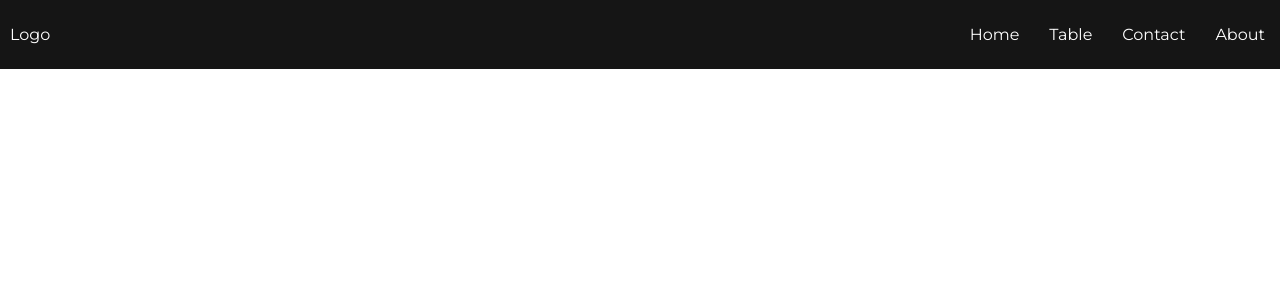
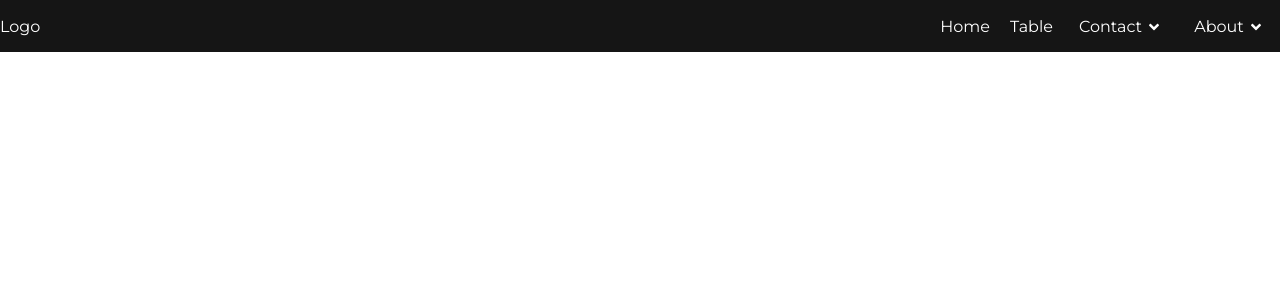
Before and after one commit to rhvsingh/first-react-app, a React (Create React App) app: page /nav in a window 1280 px wide. Shown: the top 300 px of the page. Built offline with nearby package versions, Linux system fonts and the light colour scheme.

Commit message:
Dynamic, Responsive Navigation with Bar

```diff
--- a/src/components/Navigation.jsx
+++ b/src/components/Navigation.jsx
@@ -1,22 +1,187 @@
-import React from 'react'
+import React, { useState, useEffect } from 'react'
 import { Link } from 'react-router-dom'
-import {FaTimes,FaBars} from 'react-icons/fa'
+import { FaTimes, FaBars,FaAngleDown } from 'react-icons/fa'
 
 export default function Navigation() {
-  const clickCheck = 1;
+  const navData = [{
+    link: 'home',
+    name: 'Home',
+    dropDown: ''
+  }, {
+    link: 'table',
+    name: 'Table',
+    dropDown: ''
+  }, {
+    link: 'contact',
+    name: 'Contact',
+    dropDown: {
+      links: [{
+        dropLink: 'phoneNumb',
+        dropName: 'Phone Number'
+      }, {
+        dropLink: 'mobNumb',
+        dropName: 'Mobile Number'
+      }, {
+        dropLink: 'email',
+        dropName: 'Email Address'
+      }]
+    }
+  }, {
+    link: 'about',
+    name: 'About',
+    dropDown: {
+      links: [{
+        dropLink: 'history',
+        dropName: 'History'
+      }, {
+        dropLink: 'origin',
+        dropName: 'Origin'
+      }, {
+        dropLink: 'established',
+        dropName: 'Established'
+      }]
+    }
+  }]
+
+  useEffect(() => {
+
+  })
+
+  const [counter, setCounter] = useState(0)
+  const [idChecker, setIdChecker] = useState(-1)
+  const [clickCheck,setClickCheck] = useState(1)
+
+  const mover = (id) => {
+    console.log(id)
+    if (idChecker === id) {
+      setIdChecker(-1)
+    } else {
+      let dropArray = document.getElementsByClassName('dropdown-menu');
+      for (let i = 0; i < dropArray.length; i++) {
+        dropArray[i].style.display = 'none';
+      }
+      setIdChecker(id)
+    }
+    let dropArray = document.getElementsByClassName('dropdown-menu');
+    for(let i = 0; i < dropArray.length; i++) {
+      if(parseInt(dropArray[i].getAttribute('data-id')) === id) {
+        console.log('Matched',i,id)
+        let dropDown = dropArray[i]
+        let windowWidth = window.innerWidth
+        if (counter === 0 || idChecker !== id) {
+          dropDown.style = "display:block;"
+          setCounter(1)
+        } else {
+          dropDown.style = "display:none;"
+          setCounter(0)
+          return
+        }
+
+        let right = dropDown.getBoundingClientRect().right
+        console.log(windowWidth, right)
+        if (windowWidth > right) {
+          dropDown.style.right = "auto";
+          console.log('Left')
+        } else {
+          dropDown.style.right = "0";
+          console.log('Right')
+        }
+      }
+
+    }
+    /* let dropDown = document.getElementsByClassName('dropdown-menu')[id]
+    let windowWidth = window.innerWidth
+    if (counter === 0 || idChecker !== id) {
+      dropDown.style = "display:block;"
+      setCounter(1)
+    } else {
+      dropDown.style = "display:none;"
+      setCounter(0)
+      return
+    }
+
+    let right = dropDown.getBoundingClientRect().right
+    console.log(windowWidth, right)
+    if (windowWidth > right) {
+      dropDown.style.right = "auto";
+      console.log('Left')
+    } else {
+      dropDown.style.right = "0";
+      console.log('Right')
+    } */
+  }
+
+  const navToggler = () => {
+    if(clickCheck === 1) {
+      setClickCheck(0)
+      document.getElementsByTagName('nav')[0].style.display = 'block'
+    } else {
+      setClickCheck(1)
+      document.getElementsByTagName('nav')[0].style.display = 'none'
+    }
+  }
+
+  const [viewWidth,setViewWidth] = useState(window.innerWidth)
+
+  useEffect(()=>{
+    window.addEventListener("resize", () => setViewWidth(window.innerWidth));
+    setViewWidth(window.innerWidth)
+  },[])
+
+  useEffect(()=>{
+    console.log(viewWidth)
+    if(viewWidth > 500) {
+      document.getElementsByTagName('nav')[0].style.display = 'block'
+      setClickCheck(0)
+    } else {
+      document.getElementsByTagName('nav')[0].style.display = 'none'
+      setClickCheck(1)
+    }
+  },[viewWidth])
+
   return (
     <header className='d-flex justify-between align-items-center'>
-      <div style={{marginLeft: '10px'}}>Logo</div>
+      <div className='logo'>Logo</div>
+      <div className='menu-toggler' onClick={()=>navToggler()} >{clickCheck ? <FaBars /> : <FaTimes />}</div>
       <nav>
-        <span style={{display: 'none'}}>{clickCheck ? <FaBars />: <FaTimes />}</span>
         <span></span>
         <ul>
-          <li><Link to='/'>Home</Link></li>
+          {
+            navData.map((data, index) => {
+              return (data.dropDown === '' ? <li><Link to={'/' + data.link}>{data.name}</Link></li> :
+                (<li key={index}>
+                  <button onClick={() => mover(index)}>{data.name} <FaAngleDown className='dropDown-arrow' /></button>
+                  <ul className='dropdown-menu' data-id={index}>
+                    {data.dropDown.links.map((dropData) => {
+                      //console.log(dropData.dropLink, dropData.dropName)
+                      return (<li>{dropData.dropName}</li>)
+                    }
+                    )}
+                  </ul>
+                </li>)
+              )
+            })}
+          {/* <li><Link to='/'>Home</Link></li>
           <li><Link to='/table'>Table</Link></li>
-          <li><a href='/#'>Contact</a></li>
-          <li><a href="/#">About</a></li>
+          <li>
+            <button  onClick={()=>mover(0)}>Contact</button>
+            <ul className='dropdown-menu'>
+              <li>Address</li>
+              <li>Phone</li>
+              <li>E-Mail</li>
+            </ul>
+          </li>
+          <li>
+            <button onClick={()=>mover(1)}>About</button>
+            <ul className='dropdown-menu'>
+              <li>Address</li>
+              <li>Phone</li>
+              <li>E-Mail</li>
+            </ul>
+          </li> */}
         </ul>
       </nav>
+
     </header>
   )
 }
--- a/src/components/Table.jsx
+++ b/src/components/Table.jsx
@@ -35,7 +35,7 @@ export default function Table() {
         linkedIn: 'sau'
     }, {
         id: 3,
-        name: 'Krishna Yadav',
+        name: 'Raja Harsh Vardhan Singh',
         age: 22,
         year: 3,
         branch: 'Civil',
--- a/src/style.css
+++ b/src/style.css
@@ -187,18 +187,122 @@ header {
     color: #fff;
 }
 
-header nav ul li {
-    display: inline-block;
-    padding: 15px 10px;
-    margin: 10px 5px
+header .logo {
+    user-select: none;
+    margin-left: '10px'
 }
 
-nav ul li a {
+header nav {
+    --padding-block: 0.94rem;
+    --padding-inline: 0.625rem;
+}
+
+header nav ul {
+    list-style: none;
+    padding: 0;
+}
+
+header nav>ul>li {
+    display: inline-block;
+    position: relative;
+    padding: var(--padding-block) var(--padding-inline);
+}
+
+nav>ul li a {
     color: #fff;
     text-decoration: none;
     transition: 0.2s ease-in-out;
+    user-select: none;
 }
 
-nav ul li a:hover {
+nav>ul li a:hover {
     color: aquamarine;
 }
+
+ul li>ul {
+    display: none;
+    position: absolute;
+    max-width: 100%;
+    min-width: 150px;
+    top: 100%;
+    background-color: #000;
+    border-radius: 0 0 4px 4px;
+}
+
+ul li>ul li {
+    padding: var(--padding-block) var(--padding-inline);
+    cursor: pointer;
+    user-select: none;
+    transition: 0.3s ease-in-out;
+}
+
+ul li>ul li:hover {
+    background-color: var(--main-color);
+}
+
+nav ul button {
+    outline: none;
+    border: 0;
+    color: inherit;
+    background-color: inherit;
+    font-size: inherit;
+    cursor: pointer;
+    transition: 0.2s ease-in-out;
+}
+
+nav ul button:hover {
+    color: aquamarine;
+}
+
+.dropDown-arrow {
+    position: relative;
+    top: 3px;
+}
+
+.menu-toggler {
+    display: none;
+    position: absolute;
+    right: 1.5rem;
+    top: 10px;
+    cursor: pointer;
+    border: 2px solid #aaa;
+    padding: 4px 10px 1px;
+    border-radius: 5px;
+    transition: 0.2s ease-in-out;
+}
+
+.menu-toggler:hover,
+.menu-toggler:focus-within {
+    border: 2px solid var(--main-color);
+    color: var(--main-color);
+}
+
+@media screen and (max-width: 500px) {
+    header {
+        /* display: block !important; */
+        display: block !important;
+        /* justify-content: flex-start !important; */
+        position: relative;
+    }
+
+    header .logo {
+        padding: 0.94rem 0.625rem;
+    }
+
+    .menu-toggler {
+        display: block;
+    }
+
+    header nav {
+        display: none;
+    }
+
+    header nav>ul>li {
+        display: block;
+    }
+
+    ul li>ul {
+        padding-left: 0.8rem;
+        position: static !important;
+    }
+}
```
